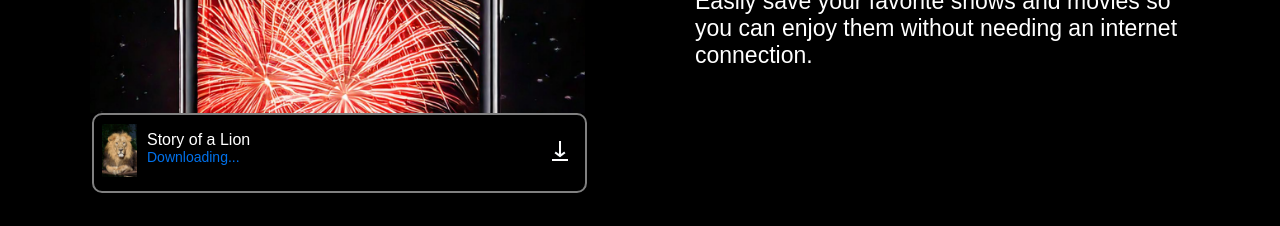
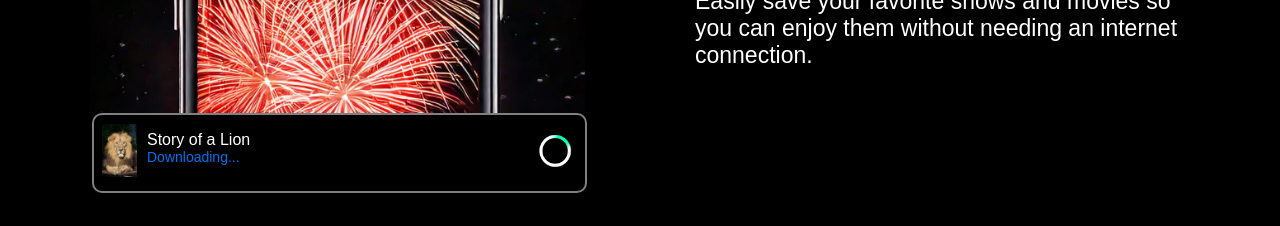
Before and after one commit to AnkiCodeAdventures/storytime, a React (Vite) app: page / in a window 1280 px wide. Shown: the part 1560-1786 px from the top of the page. Built offline with nearby package versions, Linux system fonts and the light colour scheme.

Commit message:
replace downloading icon

```diff
--- a/src/components/SectionsMedia/Section3Media.jsx
+++ b/src/components/SectionsMedia/Section3Media.jsx
@@ -26,7 +26,7 @@ function Section3Media() {
         <div className={styles.gifContainer}>
           <img
             className={styles.gifImage}
-            src="/assets/download-icon.gif"
+            src="assets/db0ntgz-623acc38-7a2d-4dd2-901a-c78c88403d62.gif"
             alt="animation-gif"
           />
         </div>
--- a/src/components/SectionsMedia/sectionsMedia.module.css
+++ b/src/components/SectionsMedia/sectionsMedia.module.css
@@ -83,6 +83,6 @@
 }
 
 .gifImage {
-  width: 100%;
+  width: 80%;
   height: auto;
 }
```
Also changed, not shown: public/assets/db0ntgz-623acc38-7a2d-4dd2-901a-c78c88403d62.gif (added).
